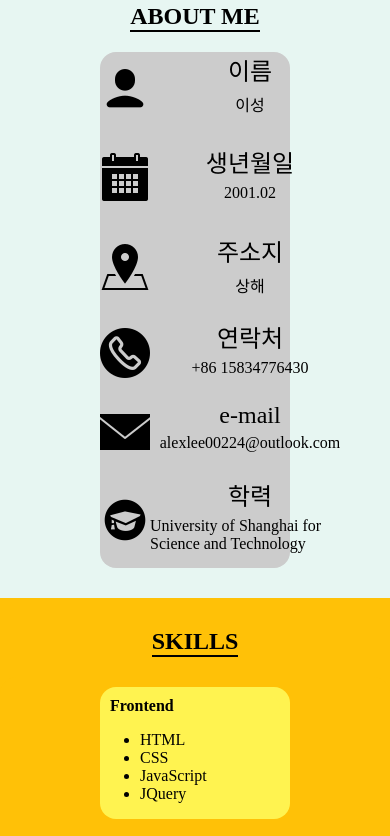
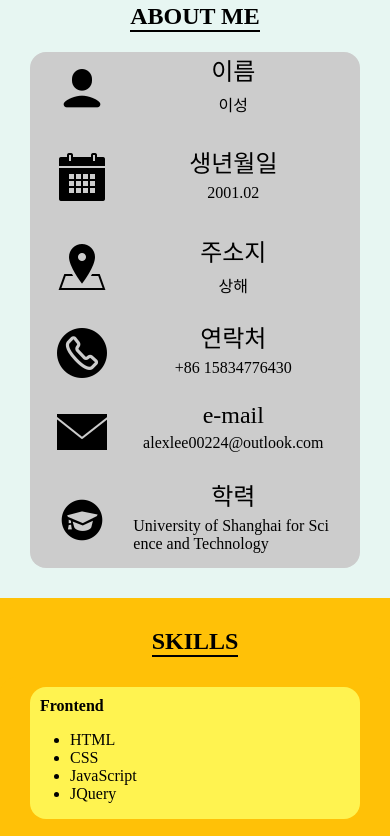
Before and after one commit to Lipras123/Portfolio_Website, a plain HTML site: page index.html in a window 390 px wide. Shown: the part 584-1420 px from the top of the page. Drawn offline with Linux system fonts and the light colour scheme.

Commit message:
Add files via upload

```diff
--- a/style2.css
+++ b/style2.css
@@ -16,6 +16,7 @@ div {
 
 * {
     box-sizing: border-box;
+    word-break: break-all;
 }
 
 /* *,
@@ -526,7 +527,7 @@ article {
 
     .about_me_content {
         background-color: #cccccc;
-        margin: 0 100px;
+        margin: 0 30px;
         display: grid;
         grid-template-columns: 1fr;
         gap: 10px;
@@ -553,7 +554,7 @@ article {
     }
 
     .skills_content > div {
-        margin: 10px 100px;
+        margin: 10px 30px;
         border-radius: 1rem;
         /* border: var(--border); */
         background-color: #fff350;
@@ -568,7 +569,7 @@ article {
         align-items: center;
         text-align: center;
         display: grid;
-        margin: 20px 100px;
+        margin: 20px 30px;
         padding: 20px;
         background-color: #658892;
         /* border: var(--border); */
```
